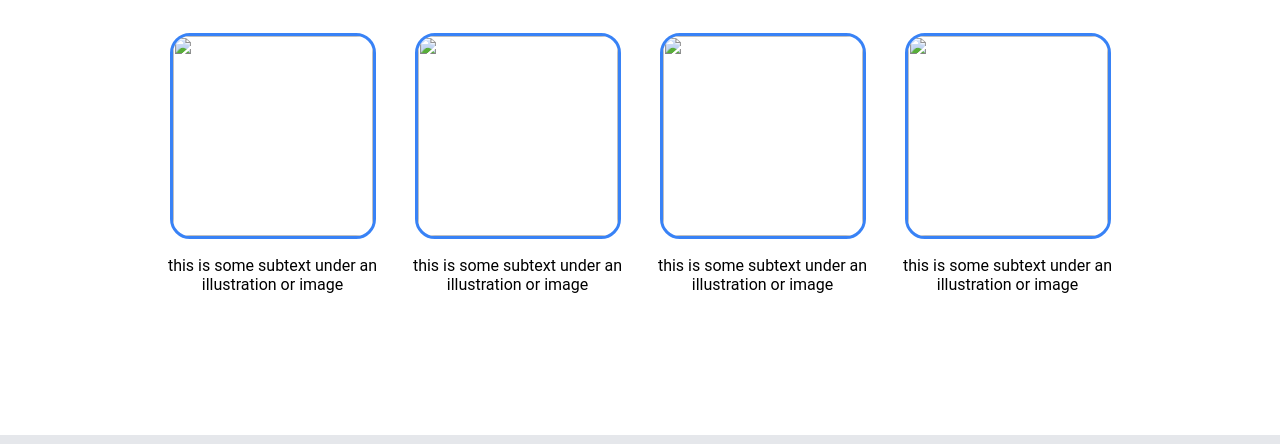
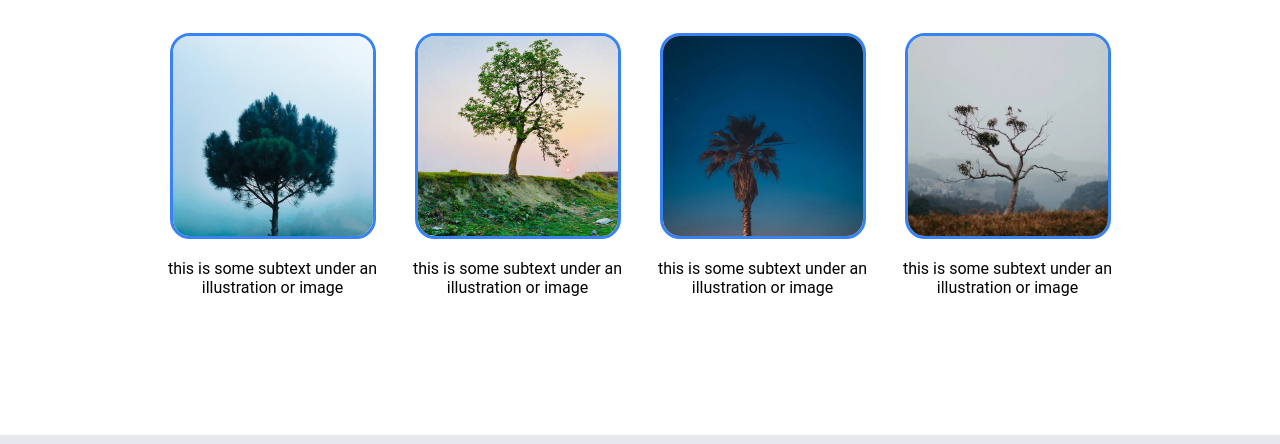
Before and after one commit to ijasilari/Landing_Page, a plain HTML site: page index.html in a window 1280 px wide. Shown: the part 653-1097 px from the top of the page. Drawn offline with Linux system fonts and the light colour scheme.

Commit message:
tree images added

```diff
--- a/index.html
+++ b/index.html
@@ -35,25 +35,25 @@
         <p class="imgHeader">Some random information</p>
         <div class="imgsContainer">
             <div class="imgContainer">
-                <img class="smallimg" src="" alt=""/>
+                <img class="smallimg" src="tree1.jpeg" alt=""/>
                 <p>
                     this is some subtext under an illustration or image
                 </p>
             </div>
             <div class="imgContainer">
-                <img class="smallimg" src="" alt=""/>
+                <img class="smallimg" src="tree2.jpeg" alt=""/>
                 <p>
                     this is some subtext under an illustration or image
                 </p>
             </div>
             <div class="imgContainer">
-                <img class="smallimg" src="" alt=""/>
+                <img class="smallimg" src="tree3.jpg" alt=""/>
                 <p>
                     this is some subtext under an illustration or image
                 </p>
             </div>
             <div class="imgContainer">
-                <img class="smallimg" src="" alt=""/>
+                <img class="smallimg" src="tree4.jpg" alt=""/>
                 <p>
                     this is some subtext under an illustration or image
                 </p>
--- a/style.css
+++ b/style.css
@@ -76,6 +76,8 @@ body{
     font-size: 20px;
 }
 
+/* Section 2 */
+
 .secTwo{
     height: 480px;
     text-align: center;
@@ -101,6 +103,7 @@ body{
     border-radius: 20px;
     height: 200px;
     width: 200px;
+    object-fit: cover;
 }
 
 /*Quote section */
```
